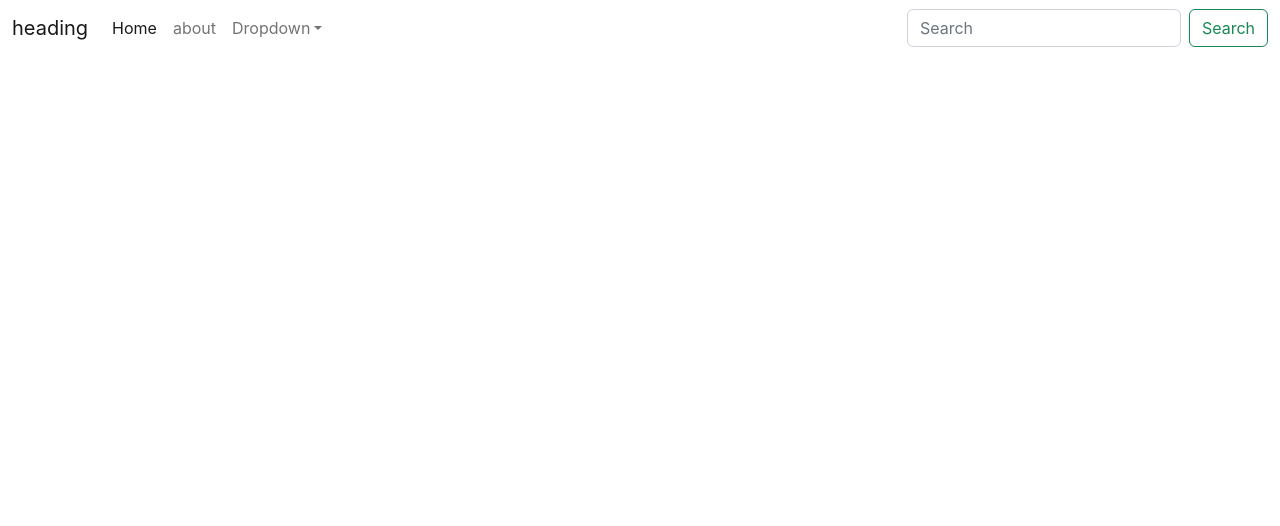
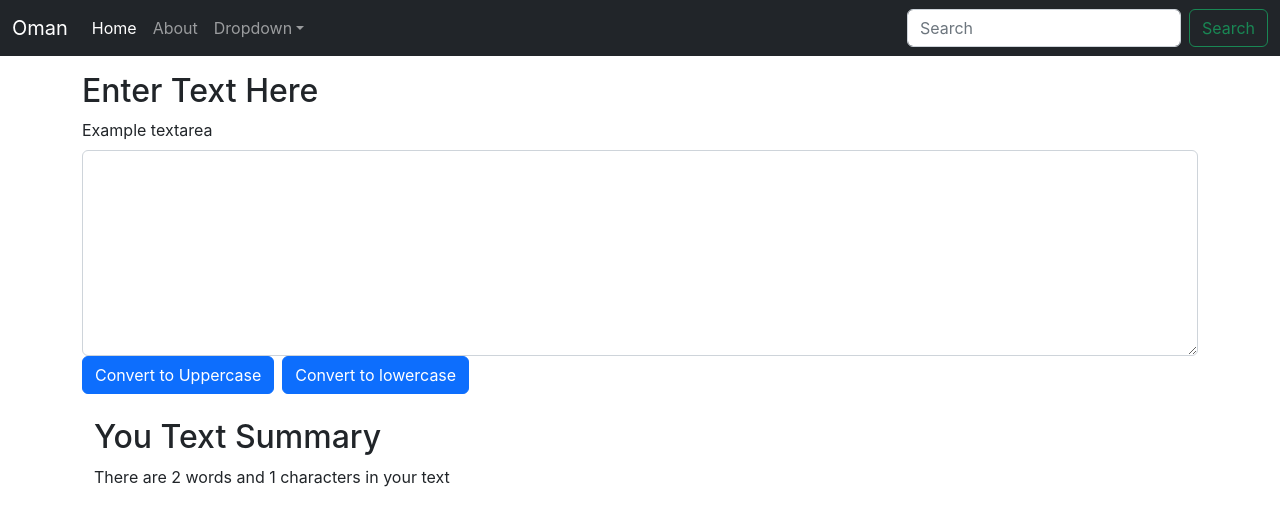
Before and after one commit to Okiitr/React, a React (Create React App) app in the folder my-app/: page / in a window 1280 px wide. Shown: the top 526 px of the page. Built offline with nearby package versions, Linux system fonts and the light colour scheme.

Commit message:
text analyser

```diff
--- a/my-app/src/App.js
+++ b/my-app/src/App.js
@@ -1,42 +1,16 @@
 // import logo from './logo.svg';
 import "./App.css";
-// import Navbar from "./components/Navbar";
+import Navbar from "./components/Navbar";
+import Textarea from "./components/Textarea";
 
 function App() {
   return (
-    // <Navbar heading="Your web"/>
-    <nav className="navbar navbar-expand-lg bg-dark-light" >
-    <div className="container-fluid">
-      <a className="navbar-brand" href="#">heading</a>
-      <button className="navbar-toggler" type="button" data-bs-toggle="collapse" data-bs-target="#navbarSupportedContent" aria-controls="navbarSupportedContent" aria-expanded="false" aria-label="Toggle navigation">
-        <span className="navbar-toggler-icon"></span>
-      </button>
-      <div className="collapse navbar-collapse" id="navbarSupportedContent">
-        <ul className="navbar-nav me-auto mb-2 mb-lg-0">
-          <li className="nav-item">
-            <a className="nav-link active" aria-current="page" href="#">Home</a>
-          </li>
-          <li className="nav-item">
-            <a className="nav-link" href="#">about</a>
-          </li>
-          <li className="nav-item dropdown">
-            <a className="nav-link dropdown-toggle" href="#" id="navbarDropdown" role="button" data-bs-toggle="dropdown" aria-expanded="false">
-              Dropdown
-            </a>
-            <ul className="dropdown-menu" aria-labelledby="navbarDropdown">
-              <li><a className="dropdown-item" href="#">Action</a></li>
-              <li><a className="dropdown-item" href="#">Another action</a></li>
-              <li><a className="dropdown-item" href="#">Something else here</a></li>
-            </ul>
-          </li>
-        </ul>
-        <form className="d-flex" role="search">
-          <input className="form-control me-2" type="search" placeholder="Search" aria-label="Search"/>
-          <button className="btn btn-outline-success" type="submit">Search</button>
-        </form>
-      </div>
+    <>
+    <Navbar heading="Oman" about ="About"/>
+    <div className="container my-3">
+    <Textarea head="Enter Text Here"/>
     </div>
-  </nav>
+    </>
   );
 }
 
--- a/my-app/src/components/Navbar.js
+++ b/my-app/src/components/Navbar.js
@@ -2,7 +2,7 @@ import React from 'react'
 
 export default function Navbar(props) {
   return (
-    <nav className="navbar navbar-expand-lg bg-dark-light" >
+    <nav className="navbar navbar-expand-lg navbar-dark bg-dark" >
     <div className="container-fluid">
       <a className="navbar-brand" href="#">{props.heading}</a>
       <button className="navbar-toggler" type="button" data-bs-toggle="collapse" data-bs-target="#navbarSupportedContent" aria-controls="navbarSupportedContent" aria-expanded="false" aria-label="Toggle navigation">
--- /dev/null
+++ b/my-app/src/components/Textarea.js
@@ -0,0 +1,36 @@
+import { useState } from "react";
+import React  from "react";
+
+
+
+export default function Textarea(props) {
+    const [text, setText] = useState(" ");
+
+    const changeToUpper=()=>{
+        let newText=text.toUpperCase();
+        setText(newText)
+    }
+    const changeToLower=()=>{
+        let newText=text.toLowerCase();
+        setText(newText)
+    }
+    const handleOnChange=(event)=>{
+        console.log("changing state")
+        setText(event.target.value) //updating our text when we are writing on it.
+    }
+  return (
+    <div>
+      <h2>{props.head}</h2>
+      <div className="mb-3">
+        <label htmlFor="exampleFormControlTextarea1" className="form-label"> Example textarea </label>
+        <textarea   className="form-control" value={text} onChange={handleOnChange} id="exampleFormControlTextarea1"   rows="8" ></textarea>
+        <button className="btn btn-primary" onClick={changeToUpper} >Convert to Uppercase</button>
+        <button className="btn btn-primary mx-2" onClick={changeToLower}>Convert to lowercase</button>
+      </div>
+      <div className="container my-4">
+        <h2>You Text Summary</h2>
+        <p>There are {text.split(" ").length} words and {text.length} characters in your text</p>
+      </div>
+    </div>
+  );
+}
```
